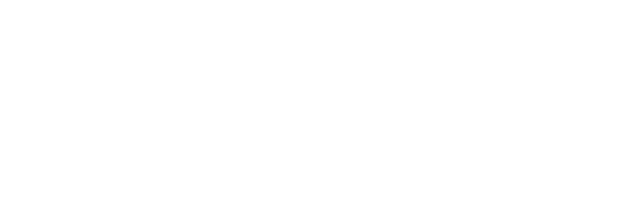
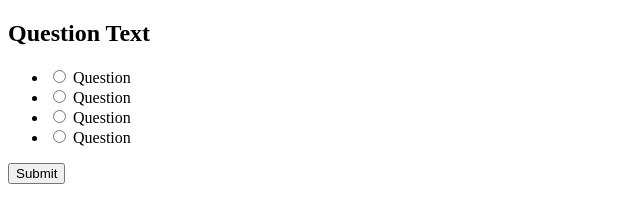
Before and after one commit to BusterTMC/Quiz-App, a plain HTML site: page index.html in a window 1280 px wide. Shown: the whole page, without its empty margins (0-640 px from the left). Drawn offline with Linux system fonts and the light colour scheme.

Commit message:
Added 4 lists with radio buttons they will work as answer options, also added submit button

```diff
--- a/index.html
+++ b/index.html
@@ -9,6 +9,29 @@
     <script src="script.js" defer></script>
 </head>
 <body>
-
+<div class="quiz-container" id="quiz">
+    <div class="quiz-header">
+        <h2 id="question">Question Text</h2>
+        <ul>
+            <li>
+                <input type="radio" id="a" name="answer" class="answer">
+                <label id="a_text" for="a">Question</label>
+            </li>
+            <li>
+                <input type="radio" id="b" name="answer" class="answer">
+                <label id="b_text" for="b">Question</label>
+            </li>
+            <li>
+                <input type="radio" id="c" name="answer" class="answer">
+                <label id="c_text" for="c">Question</label>
+            </li>
+            <li>
+                <input type="radio" id="d" name="answer" class="answer">
+                <label id="d_text" for="d">Question</label>
+            </li>
+        </ul>
+    </div>
+    <button id="submit">Submit</button>
+</div>
 </body>
 </html>
```
